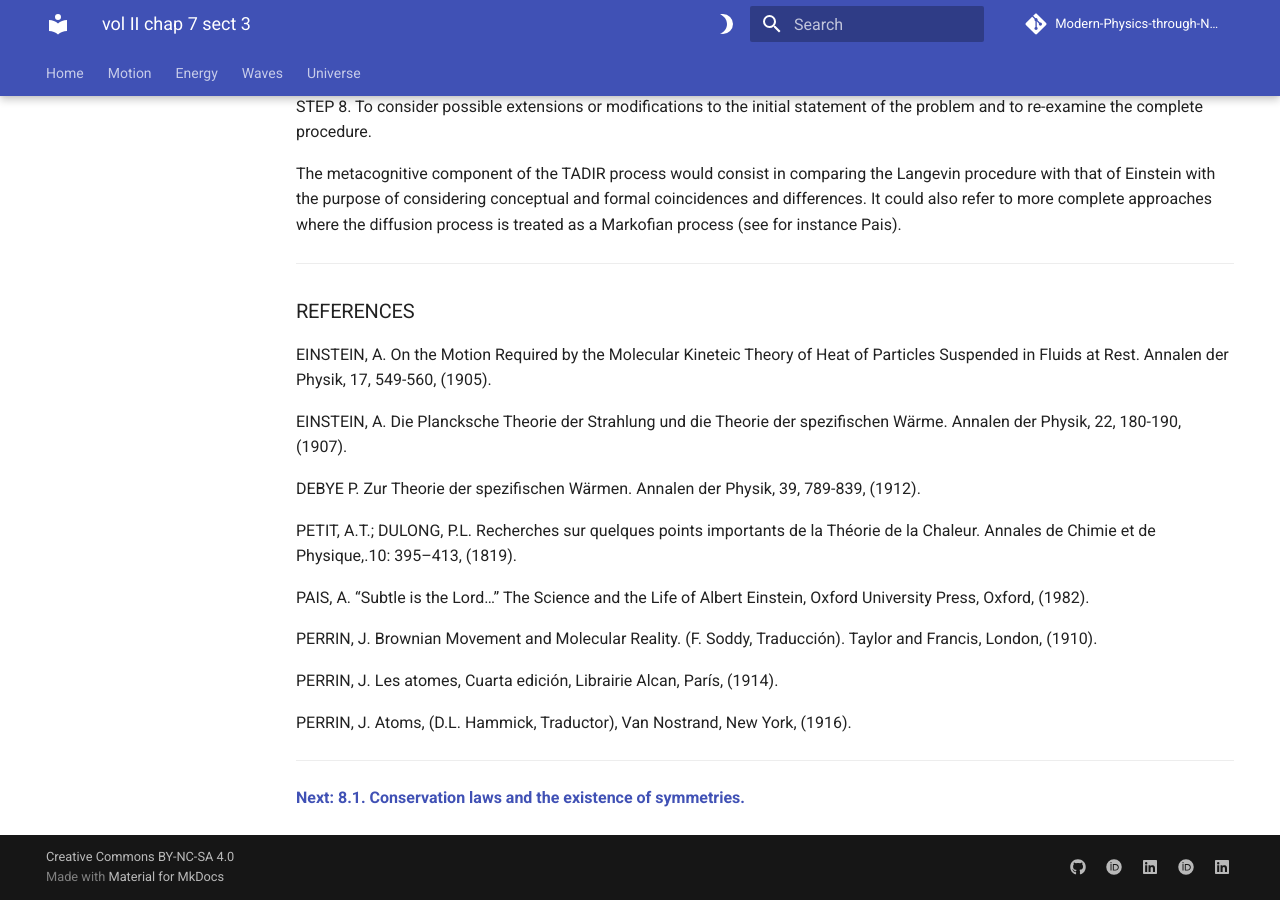
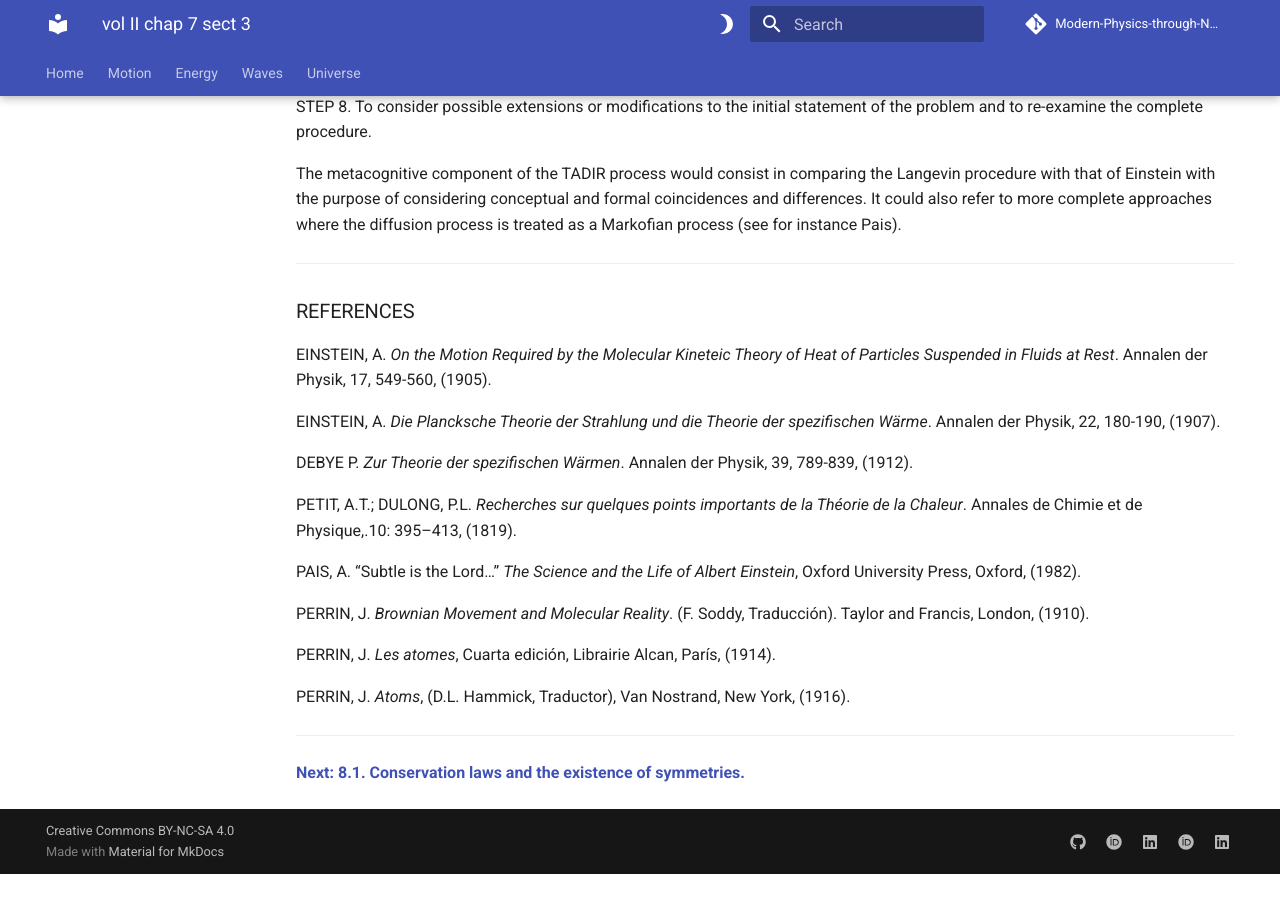
Before and after one commit to modphysnobel/modphysnobel.github.io, an MkDocs documentation site: the page built from docs/vol-II/vol-II-chap-7-sect-3.md, in a window 1280 px wide and 900 px high, scrolled down 5307 px. Built offline with MkDocs 1.6.1 and Material for MkDocs 9.7.7, drawn with Linux system fonts in a browser that asks for light colours; some web fonts are replaced; comment, search, counter and statistics services are not loaded; after the commit the page ends 6181 px from its top, so only the background shows below that; some of the changed text lies outside the part shown.

```diff
--- a/docs/vol-II/vol-II-chap-7-sect-3.md
+++ b/docs/vol-II/vol-II-chap-7-sect-3.md
@@ -7,9 +7,9 @@
 
 ## 7.3. Procedures to solve problems and explain solutions.
 
-In this section we apply the TADIR procedure in the description of the seven steps of the statistical treatment used in 1908 by Paul Langevin (1872 - 1946) to obtain Einstein´s equation for explaining Brownian motion $(λ_x)^2 = <ΔX^2> = bt$, when $b = (k_BT)/(3πηa)$.
+In this section we apply the TADIR procedure in the description of the seven steps of the statistical treatment used in 1908 by [Paul Langevin](https://en.wikipedia.org/wiki/Paul_Langevin) (1872 - 1946) to obtain Einstein´s equation for explaining Brownian motion $(λ_x)^2 = <ΔX^2> = bt$, when $b = (k_BT)/(3πηa)$.
 
-TADIR is a problem solving procedure composed of five components: Translation (T), Analysis (A), Design (D), Implementation (I) and Review (R). The first four components (TADI) are of cognitive nature and the last one (R) is metacognitive. In the following diagram we define the five TADIR components and in Table 7.4 we indicate the corresponding steps proposed by Langevin to obtain Einstein´s equation.
+TADIR is a [problem solving](https://en.wikipedia.org/wiki/Problem_solving) procedure composed of five components: Translation (T), Analysis (A), Design (D), Implementation (I) and Review (R). The first four components (TADI) are of cognitive nature and the last one (R) is metacognitive. In the following diagram we define the five TADIR components and in Table 7.4 we indicate the corresponding steps proposed by Langevin to obtain Einstein´s equation.
 
 <p align="center" width="100%">
     <img width="720" src="https://github.com/modphysnobel/modphysnobel.github.io/blob/main/docs/vol-II/figs/chap-7-sect-3-fig1.PNG?raw=true">
@@ -186,21 +186,21 @@ The metacognitive component of the TADIR process would consist in comparing the
 ### REFERENCES
 
 
-EINSTEIN, A. On the Motion Required by the Molecular Kineteic Theory of Heat of Particles Suspended in Fluids at Rest. Annalen der Physik, 17, 549-560, (1905).
+EINSTEIN, A. *On the Motion Required by the Molecular Kineteic Theory of Heat of Particles Suspended in Fluids at Rest*. Annalen der Physik, 17, 549-560, (1905).
 
-EINSTEIN, A. Die Plancksche Theorie der Strahlung und die Theorie der spezifischen Wärme.  Annalen der Physik, 22, 180-190, (1907).
+EINSTEIN, A. *Die Plancksche Theorie der Strahlung und die Theorie der spezifischen Wärme*.  Annalen der Physik, 22, 180-190, (1907).
 
-DEBYE P. Zur Theorie der spezifischen Wärmen. Annalen der Physik, 39, 789-839, (1912).
+DEBYE P. *Zur Theorie der spezifischen Wärmen*. Annalen der Physik, 39, 789-839, (1912).
 
-PETIT, A.T.; DULONG, P.L. Recherches sur quelques points importants de la Théorie de la Chaleur. Annales de Chimie et de Physique,.10: 395–413, (1819).
+PETIT, A.T.; DULONG, P.L. *Recherches sur quelques points importants de la Théorie de la Chaleur*. Annales de Chimie et de Physique,.10: 395–413, (1819).
 
-PAIS, A. “Subtle is the Lord…” The Science and the Life of Albert Einstein, Oxford University Press, Oxford, (1982).
+PAIS, A. “Subtle is the Lord…” *The Science and the Life of Albert Einstein*, Oxford University Press, Oxford, (1982).
 
-PERRIN, J. Brownian Movement and Molecular Reality. (F. Soddy, Traducción). Taylor and Francis, London, (1910).
+PERRIN, J. *Brownian Movement and Molecular Reality*. (F. Soddy, Traducción). Taylor and Francis, London, (1910).
 
-PERRIN, J. Les atomes, Cuarta edición, Librairie Alcan, París, (1914).
+PERRIN, J. *Les atomes*, Cuarta edición, Librairie Alcan, París, (1914).
 
-PERRIN, J. Atoms, (D.L. Hammick, Traductor), Van Nostrand, New York, (1916).
+PERRIN, J. *Atoms*, (D.L. Hammick, Traductor), Van Nostrand, New York, (1916).
 
 ***
 
```
